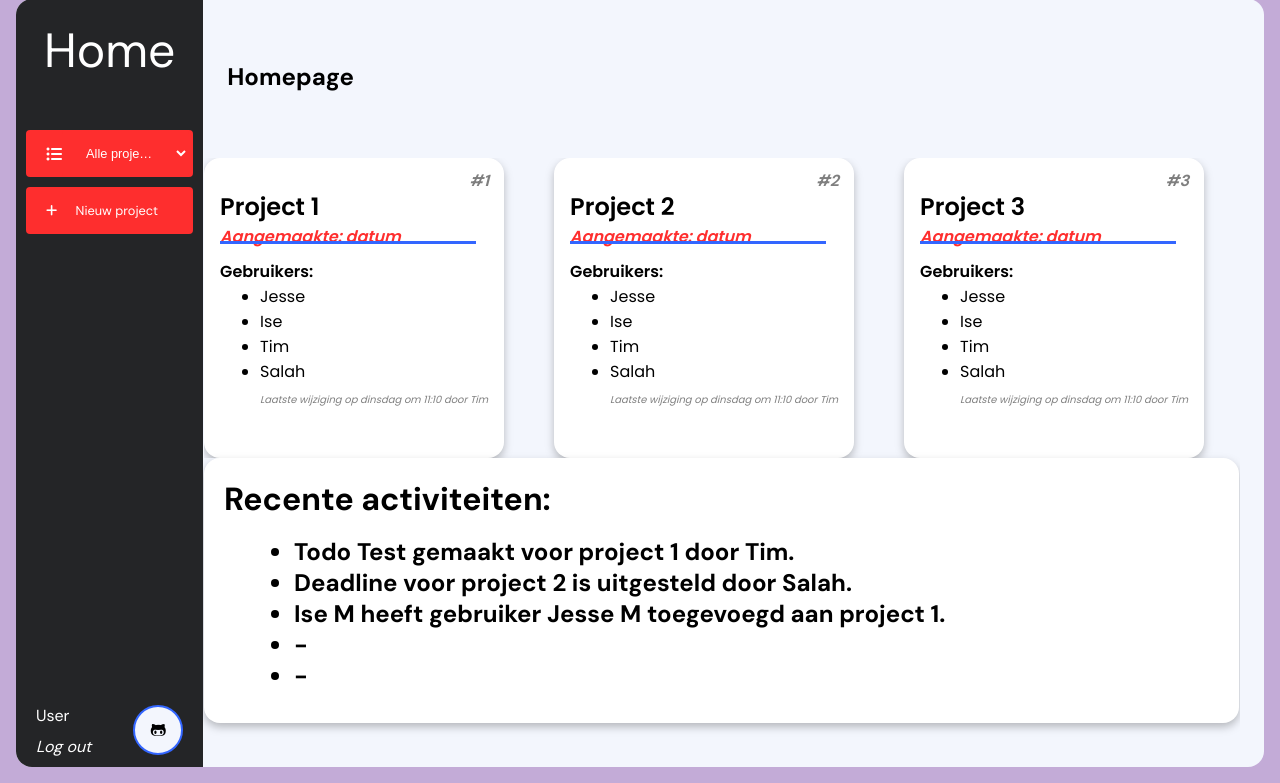
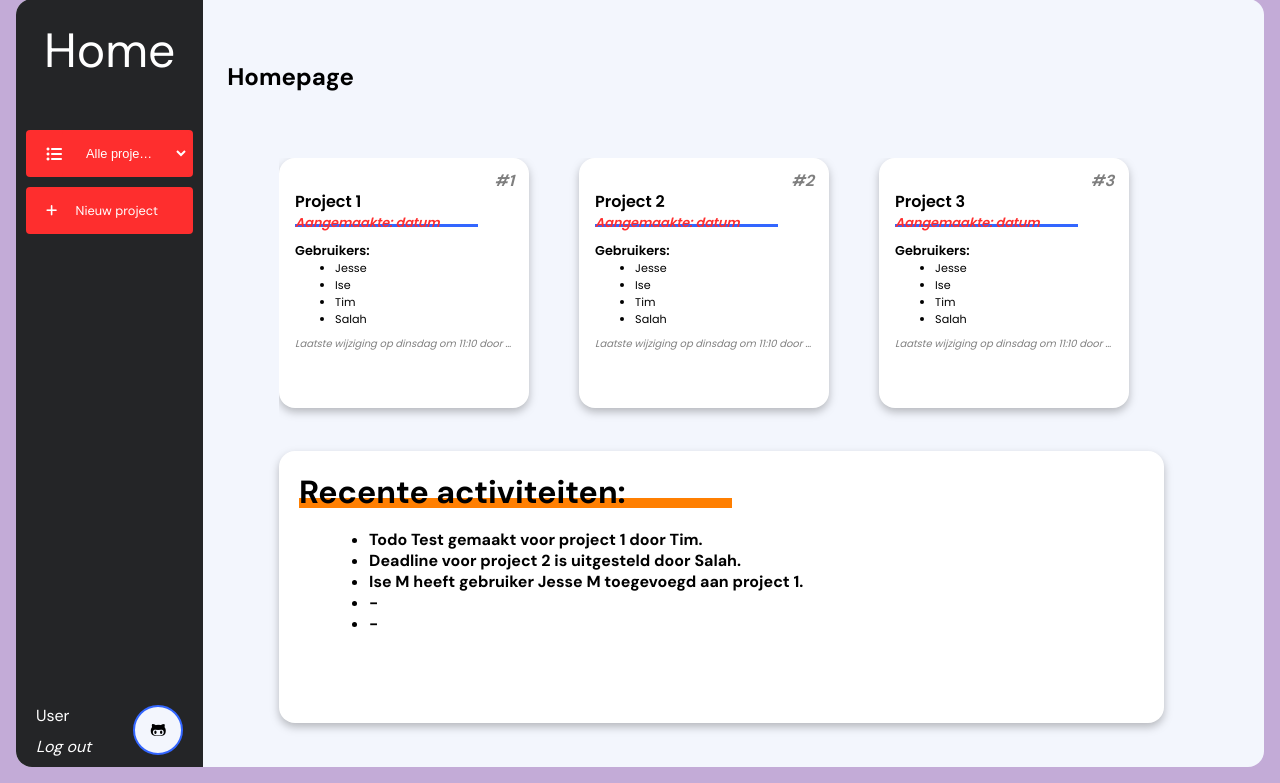
Before and after one commit to timvdlee/A4, a Django app: page / in a window 1280 px wide. Shown: the part 17-800 px from the top of the page. Run offline with Django 4.2, Linux system fonts and the light colour scheme; some libraries are stand-ins or nearby versions.

Commit message:
Homepagewerkt nu ook voor kleinere schermen, recenten activiteiten hebben nu ook een streep.

```diff
--- a/Project_A4/static/css/style.css
+++ b/Project_A4/static/css/style.css
@@ -216,7 +216,7 @@ body {
 .project-lijst-wrapper {
     overflow-x: auto;
     width: 100%;
-    max-width: calc(3 * 300px + 3 * 45px);
+    max-width: calc(3 * 250px + 3 * 45px);
   }
 
   .project-lijst {
@@ -231,8 +231,8 @@ body {
   .project-element {
     display: flex;
     flex-direction: column;
-    width: 300px;
-    height: 300px;
+    width: 250px;
+    height: 250px;
     background-color: var(--primary-panel-color);
     border-radius: 16px;
     font-family: var(--secondary-font);
@@ -254,7 +254,7 @@ body {
   }
 
   .project-titel, .feed-titel {
-    font-size: var(--primary-font-size);
+    font-size: var(--secondary-font-size);
     margin: 0;
     font-weight: 600;
   }
@@ -264,6 +264,7 @@ body {
     margin: 0;
     font-weight: 600;
     font-style: italic;
+    font-size: 0.8em;
     color: var(--tertiary-font-color);
     position: relative;
   }
@@ -274,9 +275,10 @@ body {
     position: absolute;
     bottom: 5px;
     left: 0;
-    width: 90%;
+    width: 78%;
     height: 3px;
     background: #3366FF;
+    z-index: -1;
   }
 
   .project-maken {
@@ -289,7 +291,7 @@ body {
   .gebruikers {
     margin: 0;
     padding-top: 10px;
-    font-size: var(--secondary-font-size);
+    font-size: 0.8em;
     font-weight: 600;
   }
 .lijst {
@@ -297,6 +299,7 @@ body {
 }
 .lijst-element {
     margin: 0;
+    font-size: 0.7em;
 }
 
 .wijzeging {
@@ -309,6 +312,10 @@ body {
     color: rgba(0, 0, 0, 0.5);
     padding-right: 16px;
     padding-bottom: 10px;
+    white-space: nowrap;
+    overflow: hidden;
+    text-overflow: ellipsis;;
+
 }
 
 .feed {
@@ -321,7 +328,7 @@ body {
   .feed-inner {
     display: flex;
     width: 100%;
-    max-width: calc(3 * 300px + 3 * 45px);
+    max-width: calc(3 * 250px + 3 * 45px);
     background-color: #fff;
     border-radius: 16px;
     filter: drop-shadow(0px 4px 4px rgba(0, 0, 0, 0.25));
@@ -333,11 +340,21 @@ body {
     margin-top: 20px;
     margin-left: 20px;
     font-size: 2em;
+    position: relative;
   }
-
+  .feed-titel::after {
+    content: "";
+    display: block;
+    position: absolute;
+    bottom: 5px;
+    left: 0;
+    width: 50%;
+    height: 10px;
+    background: #FF7F01;
+    z-index: -1;
+  }
   .lijst-element-feed {
-    font-size: var(--primary-font-size);
+    font-size: var(--secondary-font-size);
     font-weight: 600;
     margin-left: 50px;
-    font-size: var(--primary-font-size);
   }
```
